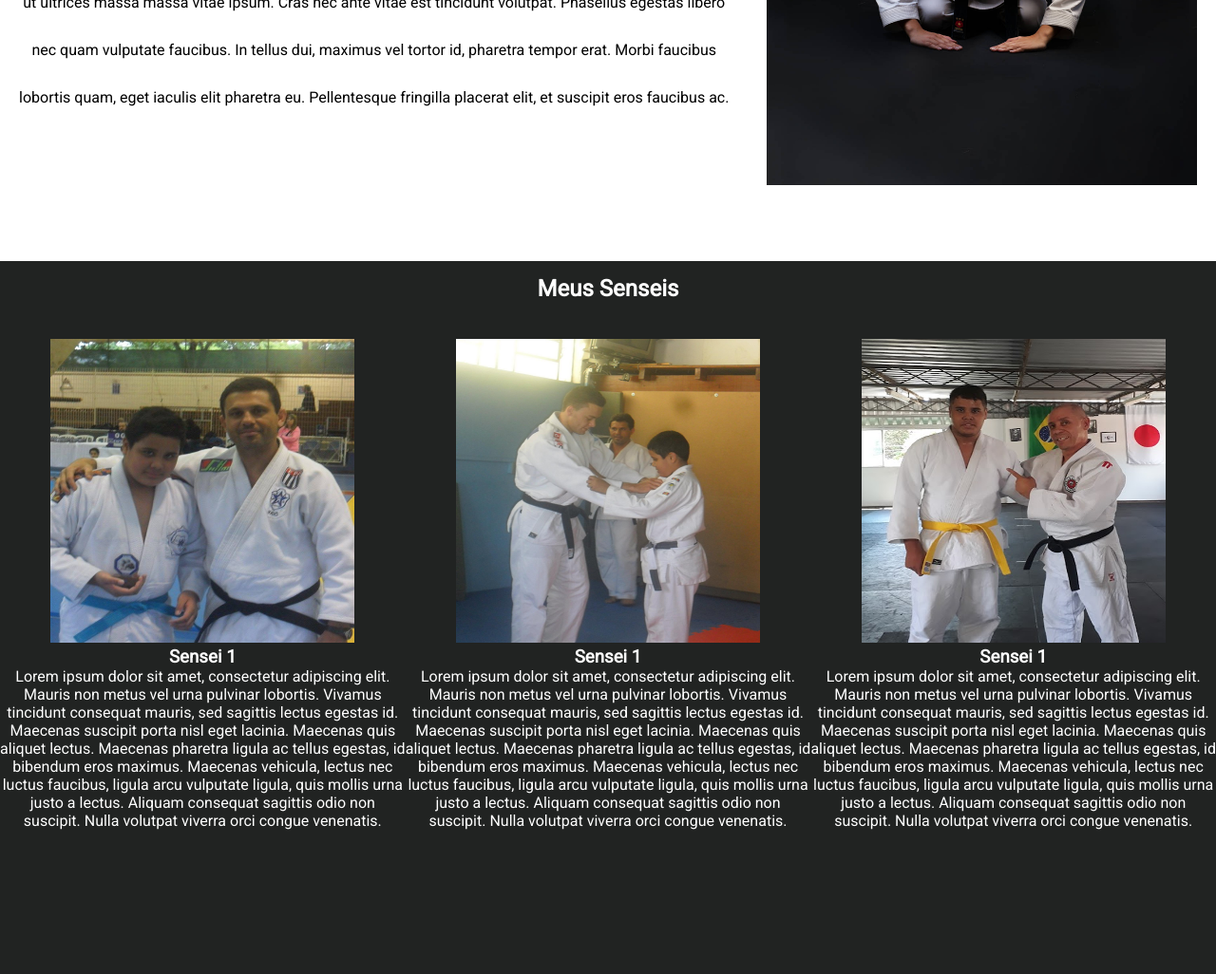
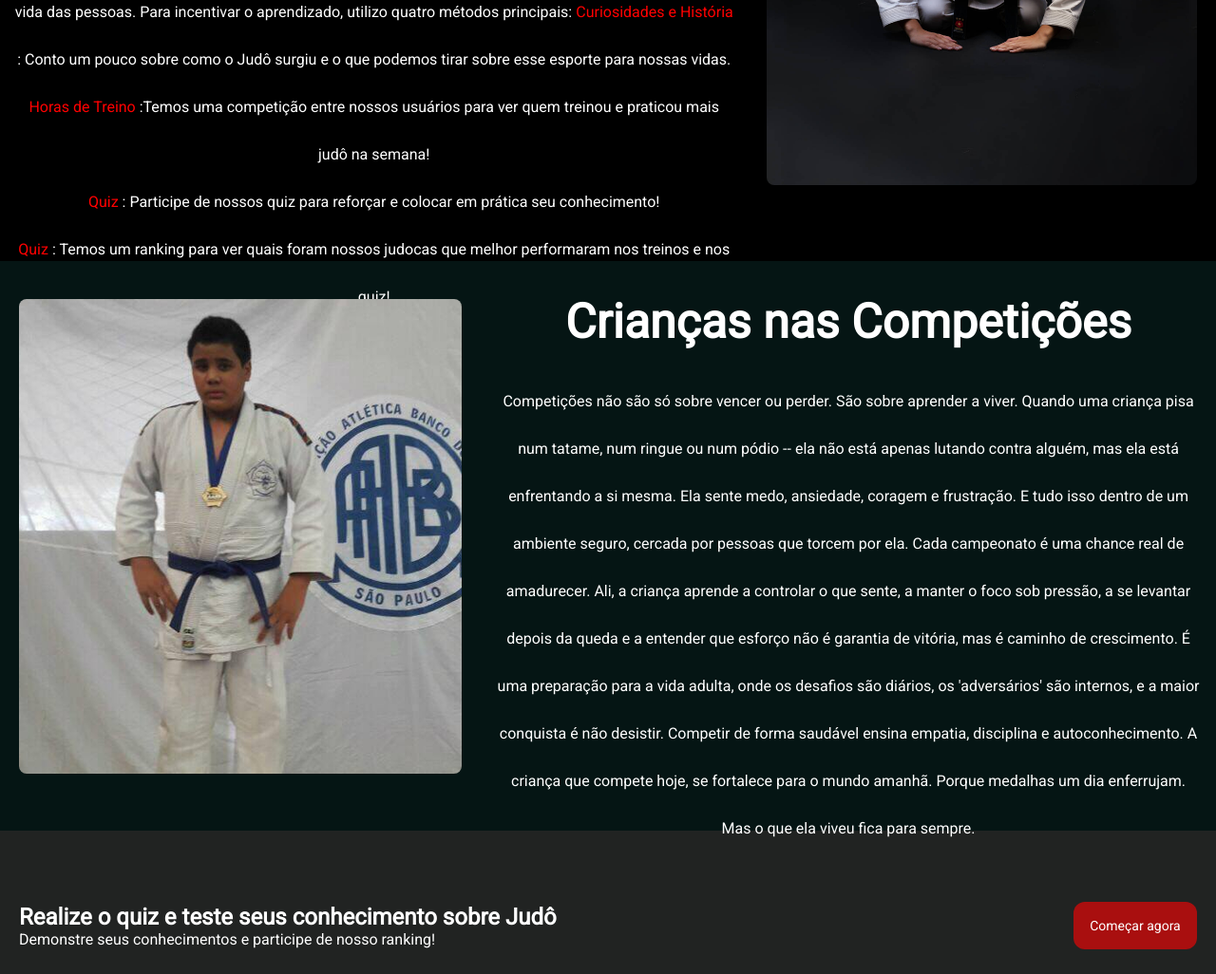
Before and after one commit to guilhermef-roveri/Shosen, a website: page public/index.html in a window 1280 px wide. Shown: the part 1725-2751 px from the top of the page at 95% size. Drawn offline with Linux system fonts and the light colour scheme.

Commit message:
Tela Home finalizada

```diff
--- a/public/index.html
+++ b/public/index.html
@@ -14,8 +14,8 @@
         <img src="assets/Logo.png" class="LogoHeader">
         <ul class="links">
             <li class="btnHistoria"><a href="historia.html">História</a></li>
-            <li><a href="#">Objetivo</a></li>
-            <li class="btnCuriosidades"><a href="curiosidades.html">Curiosidades</a></li>
+            <li><a href="objetivo.html">Objetivo</a></li>
+            <li><a href="curiosidades.html">Curiosidades</a></li>
             <li class="btnEntrar"><a href="login.html">Entrar</a></li>
             <li class="btnRegistro"><a href="cadastro.html">Criar nova conta</a></li>
         </ul>
@@ -34,16 +34,15 @@
         <img src="./assets/guiCriança.png" class="imagensShosen">
         <div class="textoShosen">
             <h1>Inspiração Pessoal</h1>
-            <p>No tatame, cada passo é uma conquista. O judô vai além das técnicas: é sobre respeito, discplina e
-                superação.
+            <p> A partir da Shosen, busco compartilhar um pouco da minha experiência e dos ensinamentos que adquiri com
+                o judô, esporte que pratiquei por cerca de oito anos.<br>
 
-                Seja para ganhar condicionamento físico, fortalecer a mente ou encontrar confiança em si mesmo, o judô é
-                um caminho de transformação.
+                No início, aos oito anos de idade, eu não tinha um grande apreço pelo esporte. No entanto, à medida que
+                fui crescendo, comecei a perceber como cada tarefa e cada luta podiam transformar a minha vida.<br>
 
-                Fazer parte de uma equipe unida, vestir o judogi e dar o primeiro oss! é o início de uma jornada que
-                molda corpo, mente e alma.
-
-                Seu caminho começa agora. Você está pronto para descobrir o poder do judô?</p>
+                O judô não é apenas um esporte ou uma arte marcial. Ele é uma arte, um caminho para a vida. Ensina sobre
+                constância e resiliência, além de ajudar a educar a mente para que o corpo aja com propósito e
+                disciplina.</p>
         </div>
         </div>
     </section>
@@ -51,56 +50,58 @@
 
         <div class="textoShosen">
             <h1>Sobre Nós</h1>
-            <p>Lorem ipsum dolor sit amet, consectetur adipiscing elit. Integer vel est at augue sodales aliquet. Nulla
-                finibus ligula ac aliquam feugiat.
+            <p>A Shosen é uma plataforma web desenvolvida sem fins lucrativos, com o objetivo de despertar nos usuários a curiosidade e a vontade de aprender mais sobre o judô. Compartilho os ensinamentos que adquiri ao longo da minha trajetória e mostro como esse esporte pode ser transformador e importante na vida das pessoas.
 
-                Aliquam convallis, nisl ac ullamcorper facilisis, purus neque pulvinar nunc, ut ultrices massa massa
-                vitae ipsum. Cras nec ante vitae est tincidunt volutpat.
+                Para incentivar o aprendizado, utilizo quatro métodos principais:
 
-                Phasellus egestas libero nec quam vulputate faucibus. In tellus dui, maximus vel tortor id, pharetra
-                tempor erat. Morbi faucibus lobortis quam, eget iaculis elit pharetra eu.
+                <span class="spanInfoShosen">Curiosidades e História</span> : Conto um pouco sobre como o Judô surgiu e o que podemos tirar sobre esse esporte para nossas vidas.<br>
 
-                Pellentesque fringilla placerat elit, et suscipit eros faucibus ac.</p>
+                <span class="spanInfoShosen">Horas de Treino</span> :Temos uma competição entre nossos usuários para ver quem treinou e praticou mais judô na semana!<br>
+
+                <span class="spanInfoShosen">Quiz</span> : Participe de nossos quiz para reforçar e colocar em prática seu conhecimento!<br>
+
+                <span class="spanInfoShosen">Quiz</span> : Temos um ranking para ver quais foram nossos judocas que melhor performaram nos treinos e nos quiz!</p>
         </div>
         <img src="./assets/sobreNos.png" class="imagensShosen">
 
     </section>
 
-    <section class="meusSenseis">
-        <h1 style="text-align: center;padding: 15px;" class="tituloSensei">Meus Senseis</h1>
-        <div class="cardTriploSensei">
-            <div class="sensei">
-                <img src="./assets/senseiCarlos.png">
-                <h3>Sensei 1</h3>
-                <p>Lorem ipsum dolor sit amet, consectetur adipiscing elit. Mauris non metus vel urna pulvinar lobortis.
-                    Vivamus tincidunt consequat mauris, sed sagittis lectus egestas id. Maecenas suscipit porta nisl
-                    eget lacinia. Maecenas quis aliquet lectus. Maecenas pharetra ligula ac tellus egestas, id bibendum
-                    eros maximus. Maecenas vehicula, lectus nec luctus faucibus, ligula arcu vulputate ligula, quis
-                    mollis urna justo a lectus. Aliquam consequat sagittis odio non suscipit. Nulla volutpat viverra
-                    orci congue venenatis.</p>
-            </div>
-            <div class="sensei">
-                <img src="./assets/senseiPaulinho.png">
-                <h3>Sensei 1</h3>
-                <p>Lorem ipsum dolor sit amet, consectetur adipiscing elit. Mauris non metus vel urna pulvinar lobortis.
-                    Vivamus tincidunt consequat mauris, sed sagittis lectus egestas id. Maecenas suscipit porta nisl
-                    eget lacinia. Maecenas quis aliquet lectus. Maecenas pharetra ligula ac tellus egestas, id bibendum
-                    eros maximus. Maecenas vehicula, lectus nec luctus faucibus, ligula arcu vulputate ligula, quis
-                    mollis urna justo a lectus. Aliquam consequat sagittis odio non suscipit. Nulla volutpat viverra
-                    orci congue venenatis.</p>
-            </div>
-            <div class="sensei">
-                <img src="./assets/senseiReinaldo.png">
-                <h3>Sensei 1</h3>
-                <p>Lorem ipsum dolor sit amet, consectetur adipiscing elit. Mauris non metus vel urna pulvinar lobortis.
-                    Vivamus tincidunt consequat mauris, sed sagittis lectus egestas id. Maecenas suscipit porta nisl
-                    eget lacinia. Maecenas quis aliquet lectus. Maecenas pharetra ligula ac tellus egestas, id bibendum
-                    eros maximus. Maecenas vehicula, lectus nec luctus faucibus, ligula arcu vulputate ligula, quis
-                    mollis urna justo a lectus. Aliquam consequat sagittis odio non suscipit. Nulla volutpat viverra
-                    orci congue venenatis.</p>
-            </div>
-        </div>
+    <section class="Competicoes">
+        <img src="./assets/imgCompeticao.png" class="imagemCompeticao">
+        <div class="textosCompeticoes">
+        <h1>Crianças nas Competições</h1>
+        <p>Competições não são só sobre vencer ou perder.
+            São sobre aprender a viver.
+
+            Quando uma criança pisa num tatame, num ringue ou num pódio -- ela não está apenas lutando contra alguém,
+             mas ela está enfrentando a si mesma.
+
+            Ela sente medo, ansiedade, coragem e frustração.
+            E tudo isso dentro de um ambiente seguro, cercada por pessoas que torcem por ela.
+
+            Cada campeonato é uma chance real de amadurecer.
+
+            Ali, a criança aprende a controlar o que sente, a manter o foco sob pressão,
+            a se levantar depois da queda e a entender que esforço não é garantia de
+            vitória, mas é caminho de crescimento.
+
+            É uma preparação para a vida adulta, onde os desafios são diários, os 'adversários'
+            são internos, e a maior conquista é não desistir.
+
+            Competir de forma saudável ensina empatia, disciplina e
+            autoconhecimento.
+            A criança que compete hoje, se fortalece para o mundo amanhã.
+
+            Porque medalhas um dia enferrujam.
+            Mas o que ela viveu fica para sempre.
+            </p></div>
+
     </section>
+
+
+
+
+
     <section class="quizSection">
         <div class="infoQuiz">
             <h2>Realize o quiz e teste seus conhecimento sobre Judô</h2>
@@ -122,5 +123,4 @@
         </div>
     </footer>
 </body>
-
 </html>
--- a/public/style/elementos.css
+++ b/public/style/elementos.css
@@ -39,6 +39,7 @@ nav {
     display: flex;
     padding: 5px;
     cursor: pointer;
+    border-radius: 8px;
 }
 
 .btnRegistro {
@@ -51,13 +52,12 @@ nav {
     display: flex;
     padding: 5px;
     cursor: pointer;
+    border-radius: 4px;
 }
 
-.btnHistoria{
-    cursor: pointer;
-}
-
-.btnCuriosidades{
+li a{
+    text-decoration: none;
+    color: white;
     cursor: pointer;
 }
 
--- a/public/style/home.css
+++ b/public/style/home.css
@@ -43,12 +43,14 @@
     display: flex;
     flex-direction: row;
     justify-content: center;
+    background-color: black;
 }
 
 .textoShosen{
     display: flex;
     flex-direction: column;
     margin: 15px;
+    color: white;
 }
 
 .textoShosen h1{
@@ -59,7 +61,7 @@
 
 .textoShosen p{
     text-align: center;
-    margin-top: 100px;
+    margin-top: 60px;
     line-height: 50px;
 
 }
@@ -68,34 +70,50 @@
     width: 500px;
     height: 500px;
     margin: 20px;
+    border-radius: 8px;
 }
 
-/* Card Triplo dos Senseis */
-.meusSenseis{
-background-color: rgba(33, 35, 34, 1);
-width: 100%;
-height: auto;
-color: white;
+.spanInfoShosen{
+    color: red;
 }
 
-.sensei{
-    width: auto;
-    height: 30%;
-   margin-top: 24px;
-   margin-bottom: 20px;
-}
-.sensei img{
-    width: 320px;
-    height: 320px;
+/* Competicoes */
+
+.Competicoes{
+    height: 600px;
+    display: flex;
+    flex-direction: row;
+    justify-content: center;
+    background-color: rgba(5, 21, 20, 1);
 }
 
-.cardTriploSensei{
+.textosCompeticoes{
+    display: flex;
+    flex-direction: column;
+    margin: 15px;
+    color: white;
+}
+
+.textosCompeticoes h1{
+    font-size: 50px;
     text-align: center;
-    width: 100%;
-    display: flex;
-    flex-direction: row;
-    justify-content: space-evenly;
+    margin-top: 20px
+}
 
+.textosCompeticoes p{
+    text-align: center;
+    margin-top: 30px;
+    line-height: 50px;
+    font-size: 16px;
+
+}
+
+.imagemCompeticao{
+    width: 500px;
+    height: 500px;
+    margin: 20px;
+    border-radius: 8px;
+    margin-top: 40px;
 }
 
 /* Section Quiz */
@@ -107,7 +125,7 @@ color: white;
     color: white;
     display: flex;
     justify-content: space-between;
-    padding-top: 60px;
+    padding-top: 0px;
     align-items: center;
 }
 
--- a/src/models/usuarioModel.js
+++ b/src/models/usuarioModel.js
@@ -11,7 +11,7 @@ function autenticar(email, senha) {
 
 // Coloque os mesmos parâmetros aqui. Vá para a var instrucaoSql
 function cadastrar(nome, email, senha) {
-    console.log("ACESSEI O USUARIO MODEL \n \n\t\t >> Se aqui der erro de 'Error: connect ECONNREFUSED',\n \t\t >> verifique suas credenciais de acesso ao banco\n \t\t >> e se o servidor de seu BD está rodando corretamente. \n\n function cadastrar():", nome, email, senha);
+    console.log("ACESSEI O USUARIO MODEL \n \n\t\t >> Se aqui der erro de 'Error: connect ECONNREFUSED',\n \t\t >> verifique suas credenciaide acesso ao banco\n \t\t >> e se o servidor de seu BD está rodando corretamente. \n\n function cadastrar():", nome, email, senha);
 
     // Insira exatamente a query do banco aqui, lembrando da nomenclatura exata nos valores
     //  e na ordem de inserção dos dados.
```
Also changed, not shown: public/objetivo.html (added, +47 -0 lines), public/style/objetivo.css (added, +27 -0 lines), public/assets/imgCompeticao.png (added).
